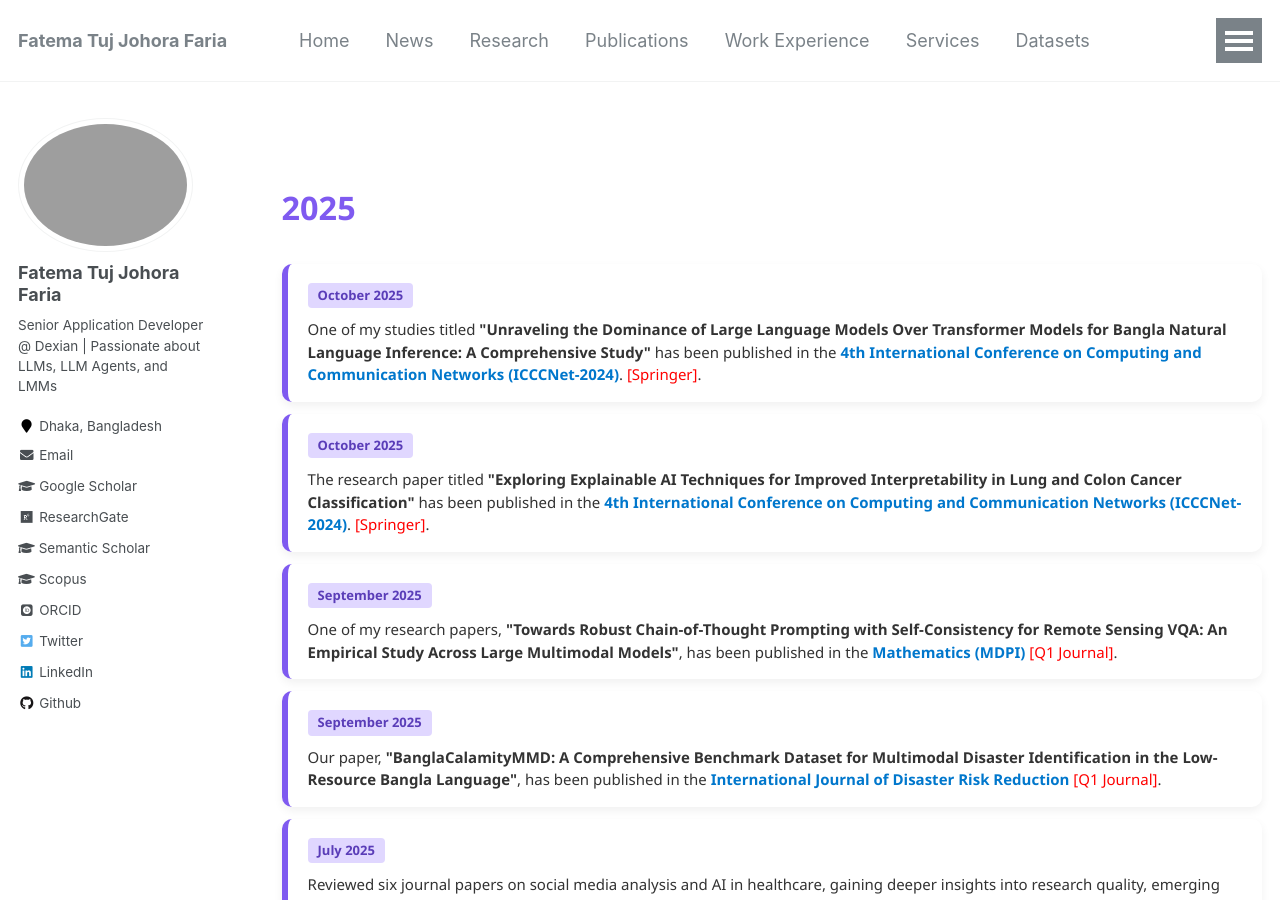
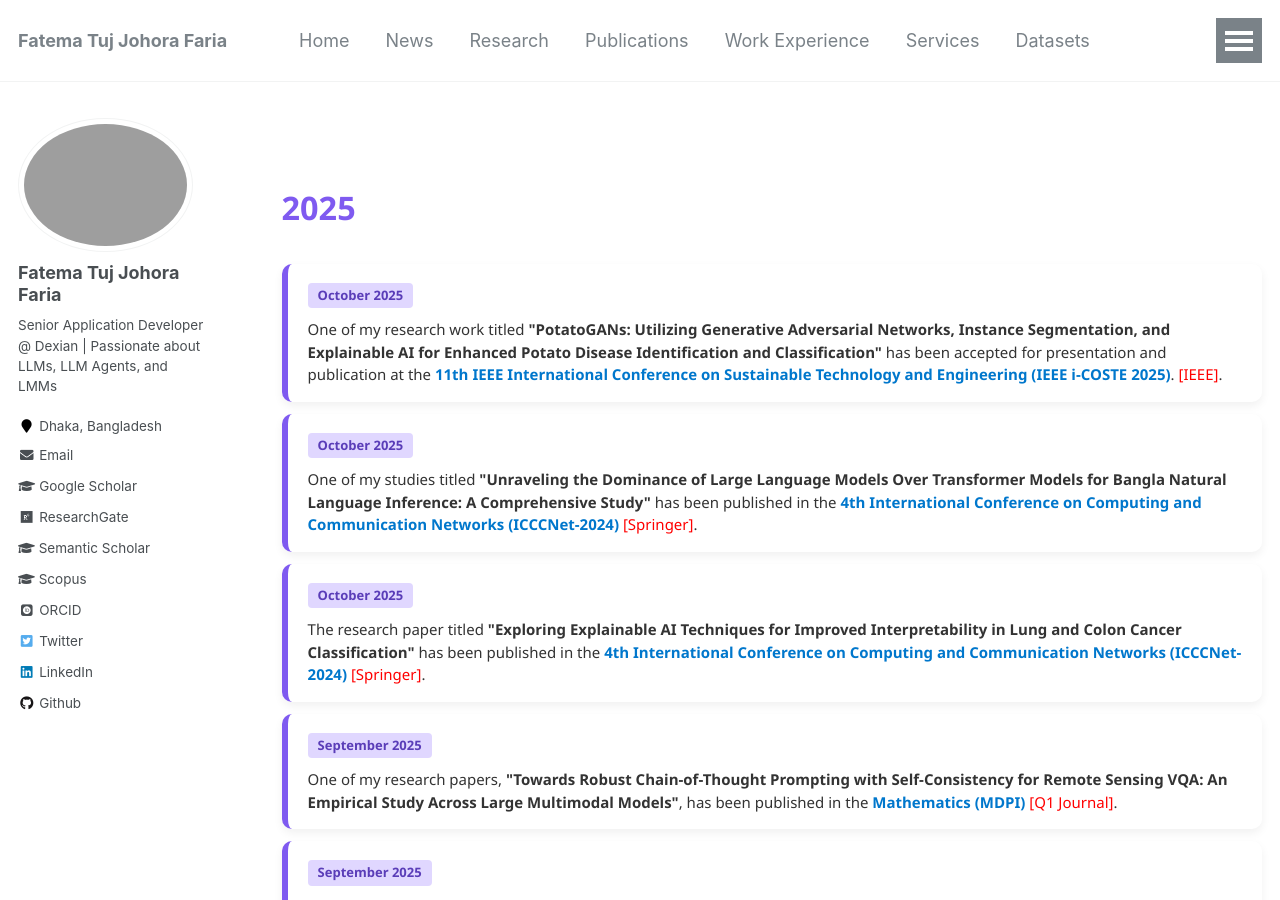
Before and after one commit to fatemafaria142/fatemafaria142.github.io, a Jekyll site: the page built from _pages/news.md, in a window 1280 px wide and 900 px high. Built offline with Jekyll 4.4.1, drawn with Linux system fonts in a browser that asks for light colours; some web fonts are replaced.

Commit message:
Update news

```diff
--- a/_pages/news.md
+++ b/_pages/news.md
@@ -93,7 +93,14 @@
 <div class="news-card y2025">
   <div class="news-date">October 2025</div>
   <div class="news-desc">
-    One of my studies titled <strong>"Unraveling the Dominance of Large Language Models Over Transformer Models for Bangla Natural Language Inference: A Comprehensive Study"</strong> has been published in the <a class="news-link" href="https://icccn.co.uk/" target="_blank">4th International Conference on Computing and Communication Networks (ICCCNet-2024)</a>. <span style="color:red;">[Springer]</span>.
+    One of my research work titled <strong>"PotatoGANs: Utilizing Generative Adversarial Networks, Instance Segmentation, and Explainable AI for Enhanced Potato Disease Identification and Classification"</strong> has been accepted for presentation and publication at the <a class="news-link" href="https://i-coste.org/" target="_blank">11th IEEE International Conference on Sustainable Technology and Engineering (IEEE i-COSTE 2025)</a>. <span style="color:red;">[IEEE]</span>.
+  </div>
+</div>
+
+<div class="news-card y2025">
+  <div class="news-date">October 2025</div>
+  <div class="news-desc">
+    One of my studies titled <strong>"Unraveling the Dominance of Large Language Models Over Transformer Models for Bangla Natural Language Inference: A Comprehensive Study"</strong> has been published in the <a class="news-link" href="https://icccn.co.uk/" target="_blank">4th International Conference on Computing and Communication Networks (ICCCNet-2024)</a> <span style="color:red;">[Springer]</span>.
   </div>
 </div>
 
@@ -101,7 +108,7 @@
   <div class="news-date">October 2025</div>
   <div class="news-desc">
     The research paper titled <strong>"Exploring Explainable AI Techniques for Improved Interpretability in Lung and Colon Cancer Classification"</strong> has been published in the
-    <a class="news-link" href="https://icccn.co.uk/" target="_blank">4th International Conference on Computing and Communication Networks (ICCCNet-2024)</a>. <span style="color:red;">[Springer]</span>.
+    <a class="news-link" href="https://icccn.co.uk/" target="_blank">4th International Conference on Computing and Communication Networks (ICCCNet-2024)</a> <span style="color:red;">[Springer]</span>.
   </div>
 </div>
 
```
Also changed, not shown: _pages/about.md (+7 -0 lines), 1 other file.
